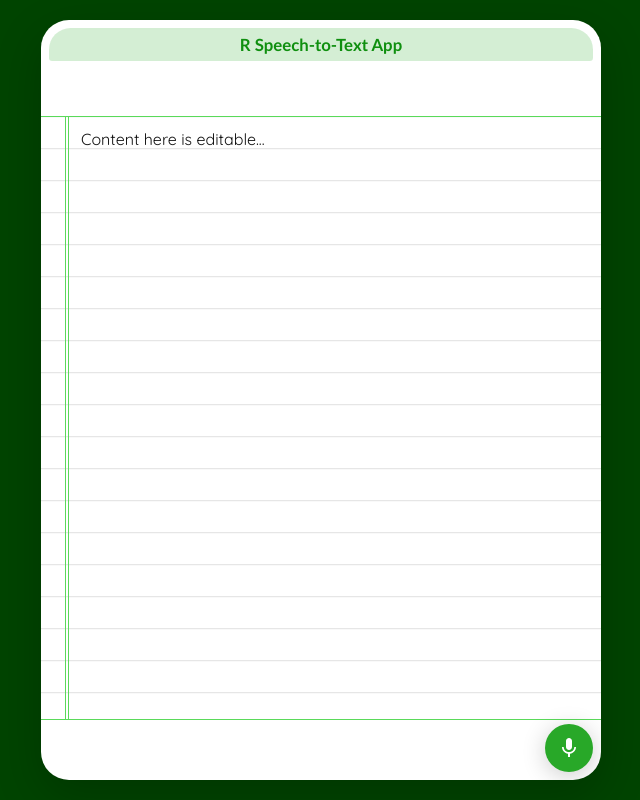
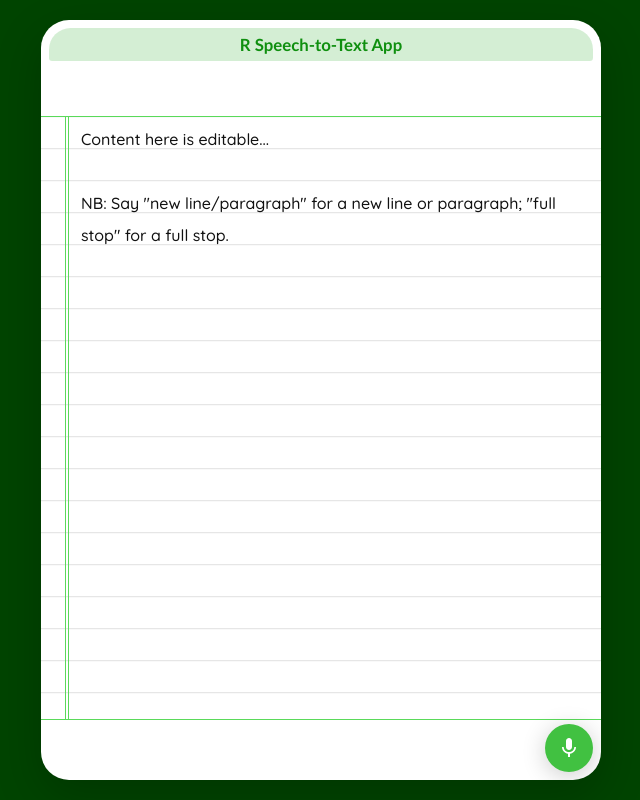
Before and after one commit to power-f-GOD/speech-to-text, a React (Create React App) app: page / in a window 1280 px wide. Shown: the whole page, without its empty margins (319-959 px from the left). Built offline with nearby package versions, Linux system fonts and the light colour scheme; a web font is replaced by a local one.

Commit message:
Add listening feature; Add speech to text feature.

```diff
--- a/src/components/Paper.tsx
+++ b/src/components/Paper.tsx
@@ -1,12 +1,83 @@
-import React from 'react';
+import React, { useState, useCallback, useEffect, FormEvent } from 'react';
 
 import Container from 'react-bootstrap/Container';
 import Row from 'react-bootstrap/Row';
 
 import IconButton from '@material-ui/core/IconButton';
 import MicIcon from '@material-ui/icons/Mic';
+import MicOffIcon from '@material-ui/icons/MicOff';
+
+const SpeechRecognition$ =
+  window.SpeechRecognition || (window as any).webkitSpeechRecognition;
+
+let recognition: SpeechRecognition | null = null;
+let finalTranscript$ = '';
+
+if (SpeechRecognition$) {
+  recognition = new SpeechRecognition$();
+}
 
 const Paper = () => {
+  const [isListening, setIsListening] = useState<boolean>(false);
+  const [finalTranscript, setFinalTranscript] = useState<string>('');
+  const [interimTranscript, setInterimTranscript] = useState<string>('');
+
+  const startListening = useCallback(() => {
+    if (recognition) {
+      recognition.lang = 'en-UK';
+      recognition[isListening ? 'stop' : 'start']();
+    }
+  }, [isListening]);
+
+  const triggerEdit = useCallback((e: FormEvent<HTMLDivElement>) => {
+    const target = e.target as HTMLDivElement;
+
+    finalTranscript$ = target.textContent || finalTranscript$;
+    e.persist();
+  }, []);
+
+  useEffect(() => {
+    if (recognition) {
+      recognition.continuous = true;
+      recognition.interimResults = true;
+
+      recognition.onstart = () => {
+        if (finalTranscript$) {
+          finalTranscript$ += ' ';
+          setFinalTranscript(finalTranscript$);
+        }
+        setIsListening(true);
+      };
+
+      recognition.onerror = () => {
+        setIsListening(false);
+      };
+
+      recognition.onend = () => {
+        setIsListening(false);
+      };
+
+      recognition.onresult = (e: SpeechRecognitionEvent) => {
+        const len = e.results.length;
+        let interimTranscript = '';
+        let i = e.resultIndex;
+
+        for (; i < len; ++i) {
+          let t = e.results[i][0].transcript;
+
+          if (e.results[i].isFinal) {
+            finalTranscript$ += t;
+          } else {
+            interimTranscript += t;
+          }
+        }
+
+        setFinalTranscript(finalTranscript$);
+        setInterimTranscript(interimTranscript);
+      };
+    }
+  }, []);
+
   return (
     <Container className='Paper scale-in'>
       <Container fluid as='header'>
@@ -16,15 +87,23 @@ const Paper = () => {
         <Row
           className='text-area'
           contentEditable={true}
-          suppressContentEditableWarning={true}>
-          Content here is editable...
+          suppressContentEditableWarning={true}
+          onInput={triggerEdit}
+          onCut={triggerEdit}
+          onPaste={triggerEdit}>
+          {finalTranscript
+            ? finalTranscript
+            : 'Content here is editable... \n\nNB: Say "new line/paragraph" for a new line or paragraph; "full stop" for a full stop.'}
+          <span className='interim-transcript'>
+            {interimTranscript ? interimTranscript : ''}
+          </span>
         </Row>
       </Container>
-      <Container as='footer' className='footer px-0'>
+      <Container as='footer' className='footer'>
         <IconButton
-          className='record'
-          onClick={() => alert('Still under construction, baby. :D')}>
-          <MicIcon />
+          className={`mic-button ${isListening ? 'is-listening' : ''}`}
+          onClick={startListening}>
+          {isListening ? <MicOffIcon /> : <MicIcon />}
         </IconButton>
       </Container>
     </Container>
--- a/src/styles/_Paper.scss
+++ b/src/styles/_Paper.scss
@@ -53,26 +53,80 @@
     linear-gradient(#e0e0e0 0.0625rem, white 0);
   background-size: 0.0625rem 0.0625rem, 0.0625rem 0.0625rem, 100% 2rem;
   background-repeat: repeat-y;
+  font-weight: 500;
+  white-space: pre-wrap;
   background-position: 1.5rem 0, 1.7rem 0, 0 3.95rem;
+
+  .interim-transcript {
+    color: #bbb;
+  }
 }
 
 footer.footer {
   // @include debugger();
   height: 3.75rem;
-  padding: 0.25rem 0.25rem !important;
+  margin: unset;
+  padding: 0.25rem;
 }
 
-button.record {
-  background-color: $theme-primary;
+button.mic-button {
+  background-color: $theme-primary-v6;
   color: white;
   box-shadow: 0 0.25rem 1.5rem rgba(0, 0, 0, 0.2);
   position: relative;
   bottom: 0;
+  // overflow: hidden;
+  z-index: 5;
   left: calc(100% - 3.25rem);
+
+  > * {
+    position: relative;
+  }
 
   &:hover,
   &:focus {
-    color: $theme-primary;
-    background-color: transparent;
+    background-color: $theme-primary-v3;
+  }
+
+  &.is-listening {
+    background-color: red;
+
+    &:hover,
+    &:focus {
+      color: white;
+      background-color: rgb(180, 0, 0);
+
+      &::before,
+      &::after {
+        background: rgb(180, 0, 0);
+      }
+    }
+
+    &::before,
+    &::after {
+      @include before-or-after(
+        $h: 100%,
+        $w: 100%,
+        $bg: transparent,
+        $br: inherit
+      );
+      background: red;
+      animation: chatButtonRipple 1.75s infinite;
+    }
+
+    &::after {
+      animation-delay: 0.65s;
+    }
+
+    @keyframes chatButtonRipple {
+      from {
+        opacity: 1;
+        transform: scale(0.9);
+      }
+      to {
+        transform: scale(1.35);
+        opacity: 0;
+      }
+    }
   }
 }
--- a/src/styles/animation.scss
+++ b/src/styles/animation.scss
@@ -92,12 +92,12 @@
 }
 
 .scale-in {
-  animation: scaleIn 0.65s cubic-bezier(0.645, 0.045, 0.355, 1);
+  animation: scaleIn 0.75s cubic-bezier(0.645, 0.045, 0.355, 1);
 }
 
 @keyframes scaleIn {
   from {
-    transform: scale(10);
+    transform: scale(6);
   }
   to {
     transform: scale(1);
--- a/src/styles/constants.scss
+++ b/src/styles/constants.scss
@@ -109,7 +109,7 @@ $info: rgb(0, 124, 246);
   }
 }
 
-@mixin before-or-after-v2(
+@mixin before-or-after(
   $bg: $theme-primary-v8,
   $w: 100%,
   $h: 100%,
--- a/src/styles/misc.scss
+++ b/src/styles/misc.scss
@@ -170,10 +170,11 @@ h6 {
 .container,
 .row,
 .col {
-  margin: 0;
+  margin: unset;
   padding: 0;
   padding-right: 0;
   padding-left: 0;
+  max-width: unset;
 }
 
 .theme-color-text {
```
